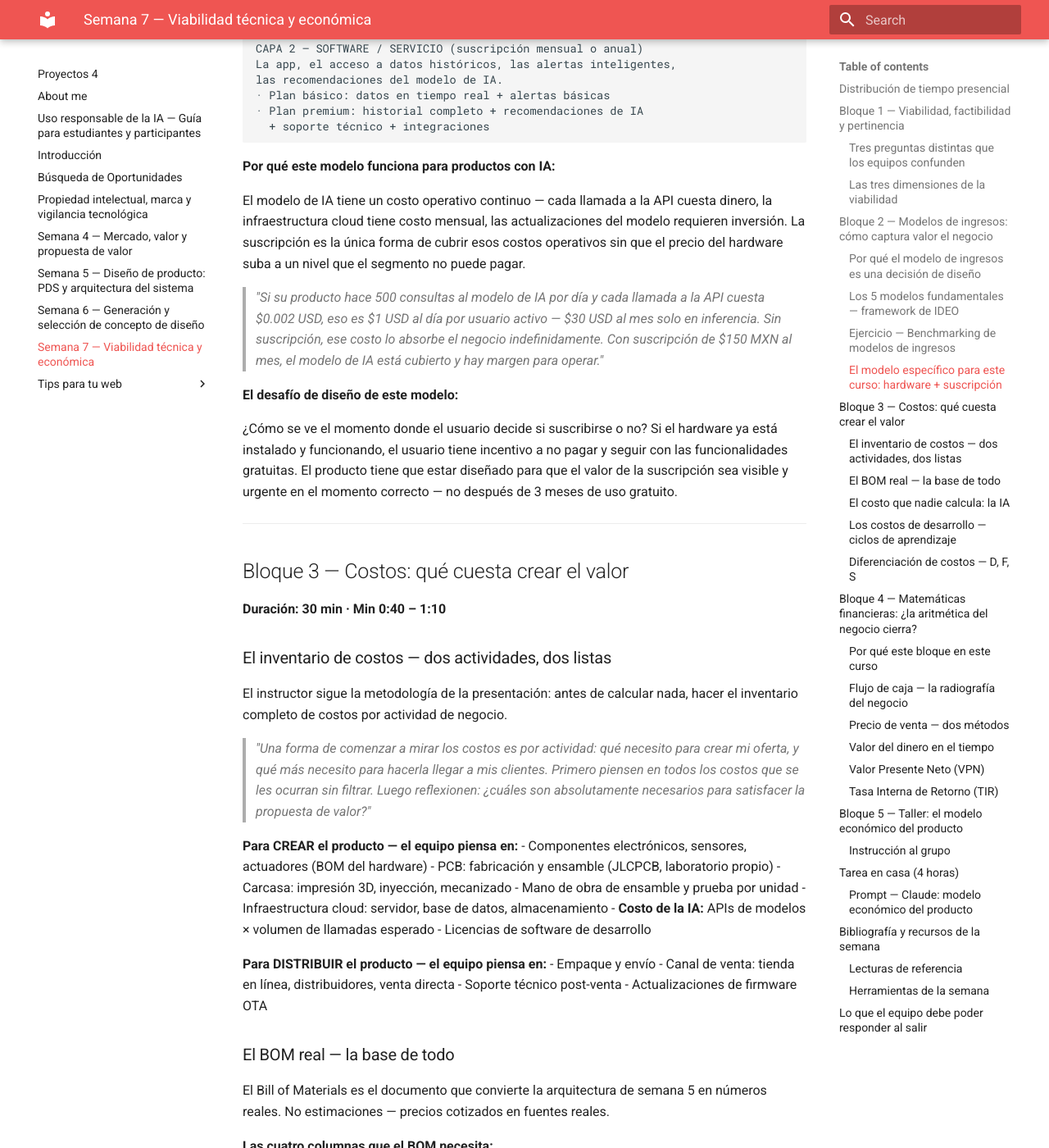
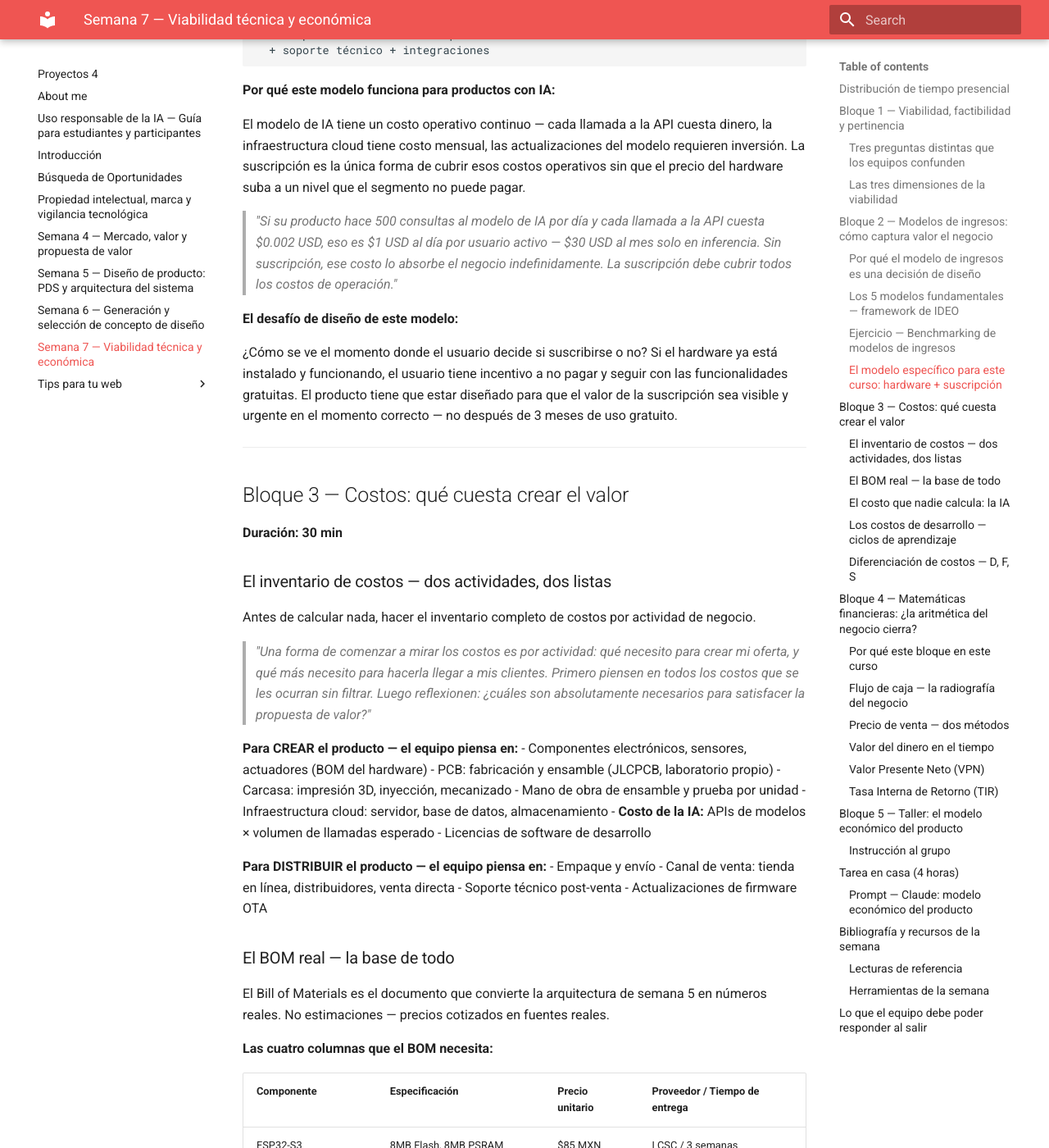
Before and after one commit to Aristarco/Proyectos4, an MkDocs documentation site: the page built from docs/semana7.md, in a window 1280 px wide and 1400 px high, scrolled down 6372 px. Shown: the whole window at 82% size. Built offline with MkDocs 1.6.1 and Material for MkDocs 9.7.7, drawn with Linux system fonts in a browser that asks for light colours; some of the changed text lies outside the part shown.

Commit message:
Refactor content and improve clarity in semana7.md

````diff
--- a/docs/semana7.md
+++ b/docs/semana7.md
@@ -29,7 +29,6 @@
 
 ### Tres preguntas distintas que los equipos confunden
 
-El instructor abre con la distinción que estructura toda la semana:
 
 > *"Tres preguntas. Las tres son necesarias. Ninguna reemplaza a las otras. Y la mayoría de los proyectos que fracasan fallaron en responder al menos una de ellas con honestidad."*
 
@@ -56,7 +55,7 @@
 
 ### Las tres dimensiones de la viabilidad
 
-La viabilidad no es solo financiera. El instructor presenta las tres dimensiones con ejemplos aplicados al tipo de productos del curso:
+La viabilidad no es solo financiera.
 
 **Viabilidad económica y financiera:**
 ¿El modelo de ingresos genera más de lo que cuesta operar? ¿La inversión inicial se recupera en un plazo razonable? ¿Los indicadores financieros (VPN, TIR) justifican el riesgo? Esta es la dimensión que ocupa la mayor parte de la sesión.
@@ -72,7 +71,7 @@
 ---
 
 ## Bloque 2 — Modelos de ingresos: cómo captura valor el negocio
-**Duración: 25 min · Min 0:15 – 0:40**
+**Duración: 25 min**
 
 ### Por qué el modelo de ingresos es una decisión de diseño
 
@@ -82,7 +81,7 @@
 
 ### Los 5 modelos fundamentales — framework de IDEO
 
-El instructor proyecta la tabla completa y la explica columna por columna. La columna más importante para los equipos no es la de beneficios — es la de **desafío de diseño**: qué problema tienen que resolver para que el modelo funcione.
+La columna más importante para los equipos no es la de beneficios — es la de **desafío de diseño**: qué problema tienen que resolver para que el modelo funcione.
 
 | Modelo | Ejemplo | Beneficio para el cliente | Beneficio para el negocio | Desafío de diseño |
 |--------|---------|--------------------------|--------------------------|-------------------|
@@ -212,7 +211,7 @@
 
 El modelo de IA tiene un costo operativo continuo — cada llamada a la API cuesta dinero, la infraestructura cloud tiene costo mensual, las actualizaciones del modelo requieren inversión. La suscripción es la única forma de cubrir esos costos operativos sin que el precio del hardware suba a un nivel que el segmento no puede pagar.
 
-> *"Si su producto hace 500 consultas al modelo de IA por día y cada llamada a la API cuesta $0.002 USD, eso es $1 USD al día por usuario activo — $30 USD al mes solo en inferencia. Sin suscripción, ese costo lo absorbe el negocio indefinidamente. Con suscripción de $150 MXN al mes, el modelo de IA está cubierto y hay margen para operar."*
+> *"Si su producto hace 500 consultas al modelo de IA por día y cada llamada a la API cuesta $0.002 USD, eso es $1 USD al día por usuario activo — $30 USD al mes solo en inferencia. Sin suscripción, ese costo lo absorbe el negocio indefinidamente. La suscripción debe cubrir todos los costos de operación."*
 
 **El desafío de diseño de este modelo:**
 
@@ -221,11 +220,11 @@
 ---
 
 ## Bloque 3 — Costos: qué cuesta crear el valor
-**Duración: 30 min · Min 0:40 – 1:10**
+**Duración: 30 min**
 
 ### El inventario de costos — dos actividades, dos listas
 
-El instructor sigue la metodología de la presentación: antes de calcular nada, hacer el inventario completo de costos por actividad de negocio.
+Antes de calcular nada, hacer el inventario completo de costos por actividad de negocio.
 
 > *"Una forma de comenzar a mirar los costos es por actividad: qué necesito para crear mi oferta, y qué más necesito para hacerla llegar a mis clientes. Primero piensen en todos los costos que se les ocurran sin filtrar. Luego reflexionen: ¿cuáles son absolutamente necesarios para satisfacer la propuesta de valor?"*
 
@@ -265,9 +264,9 @@
 
 ### El costo que nadie calcula: la IA
 
-Este es el punto que más sorprende a los equipos cada semestre. El instructor lo trabaja con números reales:
+Este es el punto que más sorprende a los equipos cada semestre. Trabaja con números reales:
 
-> *"Si su producto usa un modelo de IA en la nube — Claude, GPT, Gemini — cada llamada tiene un costo. No es gratuito. Y a escala, ese costo puede destruir el margen del negocio si no se calculó desde el inicio."*
+> *"Si su producto usa un modelo de IA en la nube — Claude, GPT, Gemini — **cada llamada tiene un costo. No es gratuito.** Y a escala, ese costo puede destruir el margen del negocio si no se calculó desde el inicio."*
 
 **Cómo calcular el costo de la IA — el método correcto:**
 
@@ -298,7 +297,7 @@
 Claude devuelve el conteo de input y estima el output. Es suficientemente preciso para el ejercicio de estimación de costos.
 
 !!! note "Para producción real — usar el endpoint oficial"
-    En un producto en producción, la forma precisa es llamar al endpoint `count_tokens` de la API de Anthropic antes de cada mensaje, o leer el campo `usage.input_tokens` / `usage.output_tokens` que viene en cada respuesta de la API. Para el ejercicio de clase, preguntarle a Claude en el chat es suficiente.
+    En un producto en producción, la forma precisa es llamar al endpoint `count_tokens` de la API de Anthropic antes de cada mensaje, o leer el campo `usage.input_tokens` / `usage.output_tokens` que viene en cada respuesta de la API. Para el ejercicio real, preguntarle a Claude en el chat es suficiente.
 
 !!! warning "Atención con los modelos más recientes"
     Los modelos Claude 4.7 en adelante usan un tokenizador más nuevo — el mismo texto produce aproximadamente 30% más tokens que en modelos anteriores. Al comparar costos entre modelos distintos, el número de tokens no es el mismo aunque el prompt sí lo sea.
@@ -455,7 +454,7 @@
 
 **La tabla de costos que los alumnos van a usar:**
 
-El instructor distribuye la plantilla de IDEO (el archivo Excel compartido). Tiene dos secciones — CREAR y DISTRIBUIR — y 10 filas para cada una, con la columna D/F/S integrada.
+La plantilla (el archivo Excel compartido). Tiene dos secciones — CREAR y DISTRIBUIR — y 10 filas para cada una, con la columna D/F/S integrada.
 
 ```
 CREAR la oferta
@@ -522,7 +521,12 @@
 Punto de equilibrio (unidades) =
   Costos fijos totales / (Precio de venta − Costo variable por unidad)
 ```
+```
 
+Margen de contribución = Precio de venta - costos variables
+
+El margen de contribución es una metrica de gran importancia. Nos dice cuanto aporta cada producto vendido a cubrir los costos fijos. Aumentar el margen de contribución disminuira el numero de productos que hay que vender para alcanzar el punto e equilibrio.
+```
 ---
 
 ### Precio de venta — dos métodos
@@ -624,35 +628,35 @@
 **Ejercicio 1 — Valor Futuro con capitalización no anual:**
 
 > Una empresa deposita $45,000 USD en una cuenta que paga 7.5% anual capitalizable trimestralmente. ¿Cuánto acumula en 5 años y 6 meses?
-
+<!--
 ```
 i trimestral = 7.5% / 4 = 1.875% = 0.01875
 n trimestres = 5.5 años × 4 = 22 trimestres
 VF = 45,000 × (1 + 0.01875)^22
 VF = 45,000 × 1.5063 = $67,785 USD
 ```
-
+-->
 **Ejercicio 2 — Valor Presente de obligación futura:**
 
 > Debe pagar $125,000 MXN en 48 meses. La tasa de descuento es 12% anual compuesto mensualmente. ¿Cuánto debe invertir hoy?
-
+<!--
 ```
 i mensual = 12% / 12 = 1% = 0.01
 n = 48 meses
 VP = 125,000 / (1 + 0.01)^48
 VP = 125,000 / 1.6122 = $77,531 MXN
 ```
-
+-->
 **Ejercicio 3 — Flujos mixtos irregulares:**
 
 > Flujos esperados: Año 1: $10,000; Año 3: $15,000; Año 5: $8,000. Tasa de descuento: 9%.
-
+<!--
 ```
 VP = 10,000/(1.09)^1 + 15,000/(1.09)^3 + 8,000/(1.09)^5
 VP = 9,174 + 11,589 + 5,201
 VP = $25,964
 ```
-
+-->
 ---
 
 ### Valor Presente Neto (VPN)
````
Also changed, not shown: other parts of docs/semana7.md (+16 -9 lines).
